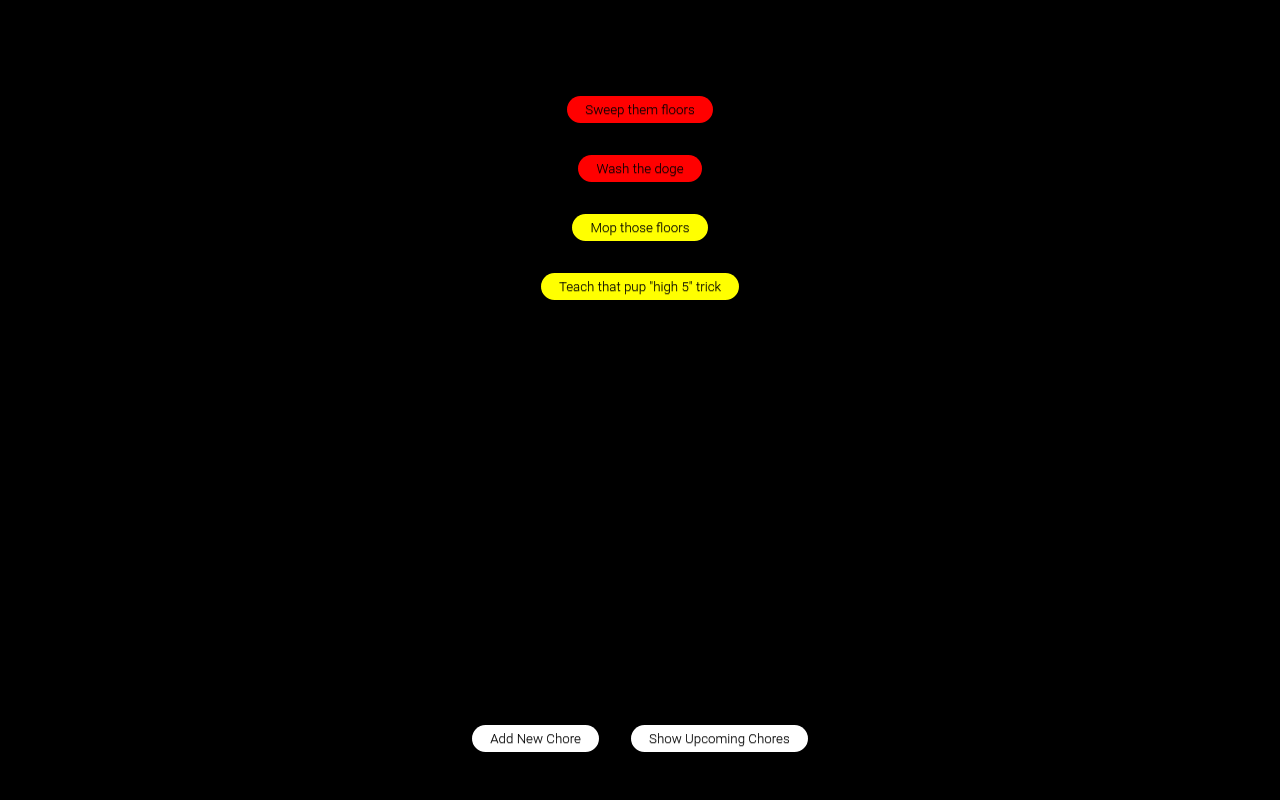
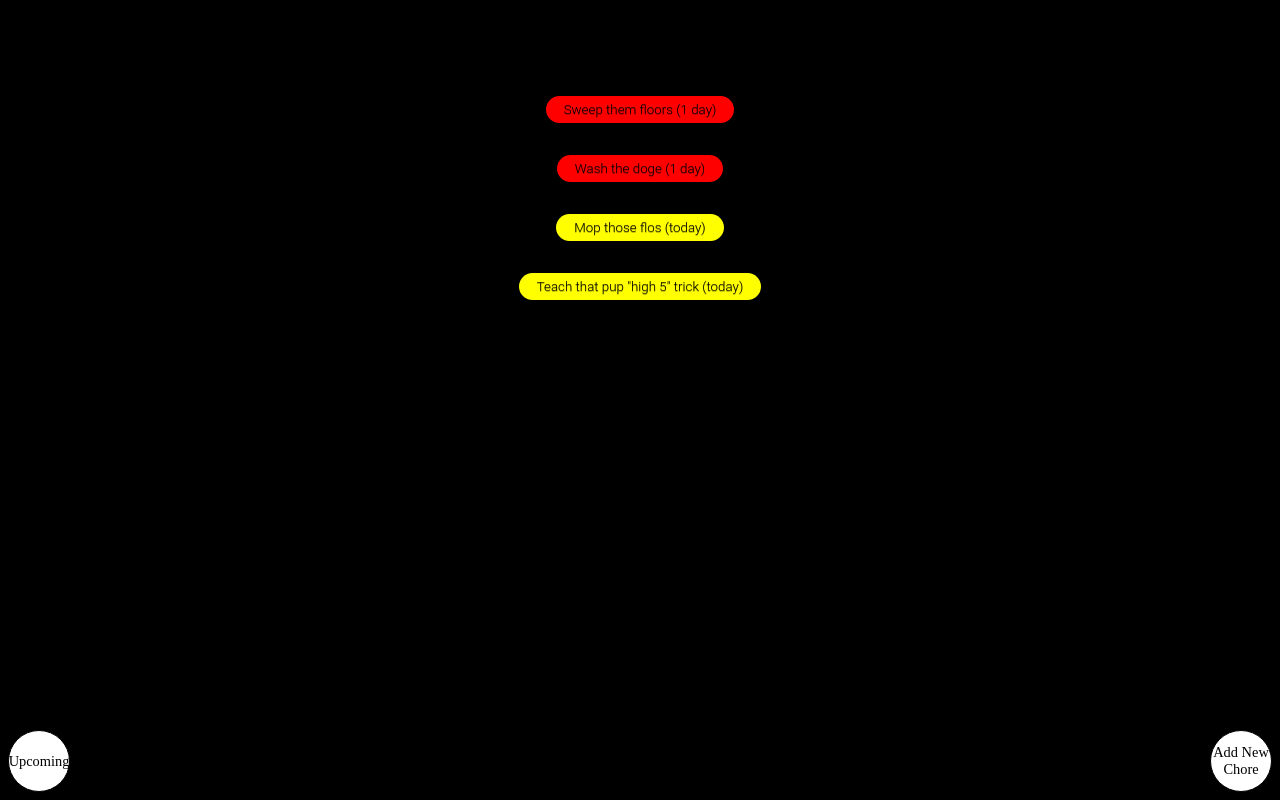
Before and after one commit to deanslamajr/a-coldbrew-page, a Next.js app: page /index in a window 1280 px wide. Built offline with nearby package versions, Linux system fonts and the light colour scheme.

Commit message:
added ddi-style navbar, added due context copy on tasks

```diff
--- /dev/null
+++ b/src/components/NavButton.tsx
@@ -0,0 +1,99 @@
+import styled, { DefaultTheme, StyledComponent } from 'styled-components';
+
+import { breakpoints } from './layouts';
+
+export enum NavButtonPositions {
+  TopLeft = 'TOP_LEFT',
+  TopCenter = 'TOP_CENTER',
+  TopRight = 'TOP_RIGHT',
+  BottomLeft = 'BOTTOM_LEFT',
+  BottomCenter = 'BOTTOM_CENTER',
+  BottomRight = 'BOTTOM_RIGHT',
+}
+
+interface NavButtonProps {
+  position: NavButtonPositions;
+  clickHandler: () => void;
+  buttonText: string;
+}
+
+const Button = styled.div`
+  border: 1px solid ${props => props.theme.colors.background};
+  background-color: ${props => props.theme.colors.text};
+  color: ${props => props.theme.colors.background};
+  cursor: pointer;
+  z-index: ${props => props.theme.zIndex.highest};
+  border-radius: 5rem;
+  width: 60px;
+  height: 60px;
+  font-size: 0.9rem;
+  text-align: center;
+  user-select: none;
+  position: fixed;
+  display: flex;
+  align-items: center;
+  justify-content: center;
+  margin: 0.5rem;
+
+  &:hover {
+    background-color: ${props => props.theme.colors.background};
+    color: ${props => props.theme.colors.text};
+  }
+
+  ${breakpoints.phoneMax`
+    margin: 3px;
+  `}
+`;
+
+const BottomLeftButton = styled(Button)`
+  bottom: 0;
+  left: 0;
+`;
+
+const BottomRightButton = styled(Button)`
+  bottom: 0;
+  right: 0;
+`;
+
+const getButtonByPosition = (
+  position: NavButtonPositions
+): StyledComponent<'div', DefaultTheme, {}, never> => {
+  let button: ReturnType<typeof getButtonByPosition>;
+
+  switch (position) {
+    // case TOP_CENTER:
+    //   button = TopCenterButton
+    //   break
+    // case TOP_CENTER:
+    //   button = TopCenterButton
+    //   break
+    // case TOP_RIGHT:
+    //   button = TopRightButton
+    //   break
+    case NavButtonPositions.BottomLeft:
+      button = BottomLeftButton;
+      break;
+    // case BOTTOM_CENTER:
+    //   button = BottomCenterButton
+    //   break
+    case NavButtonPositions.BottomRight:
+      button = BottomRightButton;
+      break;
+    default:
+      button = Button;
+  }
+
+  return button;
+}
+
+export const NavButton: React.FC<NavButtonProps> = ({
+  position,
+  clickHandler,
+  buttonText,
+}) => {
+  const PositionedButton = getButtonByPosition(position);
+
+  return (
+    <PositionedButton onClick={clickHandler}>{buttonText}</PositionedButton>
+  );
+};
--- a/src/components/styles/index.styles.tsx
+++ b/src/components/styles/index.styles.tsx
@@ -1,6 +1,4 @@
 import styled, { DefaultTheme } from 'styled-components';
-
-import { breakpoints } from '../layouts';
 
 import { DueStatusEnum } from '../../pages/index';
 
--- a/src/pages/index/index.tsx
+++ b/src/pages/index/index.tsx
@@ -12,6 +12,7 @@ import {
   FloatingMenu,
   ModalOverlay,
 } from '../../components/styles/index.styles';
+import { NavButton, NavButtonPositions } from '../../components/NavButton';
 
 import { withApollo } from '../../graphql/with-apollo';
 // import { useFetchHomeQuery } from '../../graphql/queries/fetchHome.graphql';
@@ -39,7 +40,7 @@ const mockedChores: ChoreInterface[] = [
   // Due today
   {
     id: shortid.generate(),
-    name: 'Mop those floors',
+    name: 'Mop those flos',
     due: new Date(),
   },
   {
@@ -56,7 +57,7 @@ interface ChoreInterface {
 }
 
 interface ChoreProps {
-  dueDate?: Date;
+  dueDate: Date;
   name: string;
   clickHandler: () => void;
 }
@@ -76,16 +77,10 @@ const Chore: React.FunctionComponent<ChoreProps> = ({
   dueDate,
   name,
 }) => {
-  const getDueStatus = (dueDate?: Date): DueStatusEnum | null => {
-    // remove this case after proper navbar has been implemented
-    // and Chore components are no longer abused for navbar purposes!
-    if (!dueDate) {
-      return null;
-    }
+  const todayMoment = moment();
+  const dueDateMoment = moment(dueDate);
 
-    const todayMoment = moment();
-    const dueDateMoment = moment(dueDate);
-
+  const getDueStatus = (): DueStatusEnum => {
     if (todayMoment.isSame(dueDateMoment, 'day')) {
       return DueStatusEnum.DueToday;
     } else if (todayMoment.isAfter(dueDateMoment, 'day')) {
@@ -94,9 +89,15 @@ const Chore: React.FunctionComponent<ChoreProps> = ({
       return DueStatusEnum.NotYetDue;
     }
   };
+
+  const computeOverdueText = (): string => {
+    const days = todayMoment.diff(dueDateMoment, 'days')
+    return days ? `(${days} day${days > 1 ? 's' : ''})` : '(today)';
+  };
+
   return (
-    <ChoreButton dueStatus={getDueStatus(dueDate)} onClick={clickHandler}>
-      {name}
+    <ChoreButton dueStatus={getDueStatus()} onClick={clickHandler}>
+      {name} {computeOverdueText()}
     </ChoreButton>
   );
 };
@@ -172,13 +173,15 @@ const Home: NextPage = () => {
           ))}
       </FlexContainer>
       <FloatingMenu>
-        <Chore
+        <NavButton
+          position={NavButtonPositions.BottomRight}
           clickHandler={() => toggleChoreModal(true)}
-          name="Add New Chore"
+          buttonText="Add New Chore"
         />
-        <Chore
+        <NavButton
+          position={NavButtonPositions.BottomLeft}
           clickHandler={() => showShowUpcomingChores()}
-          name="Show Upcoming Chores"
+          buttonText="Upcoming"
         />
       </FloatingMenu>
       {showDatePicker && (
```
